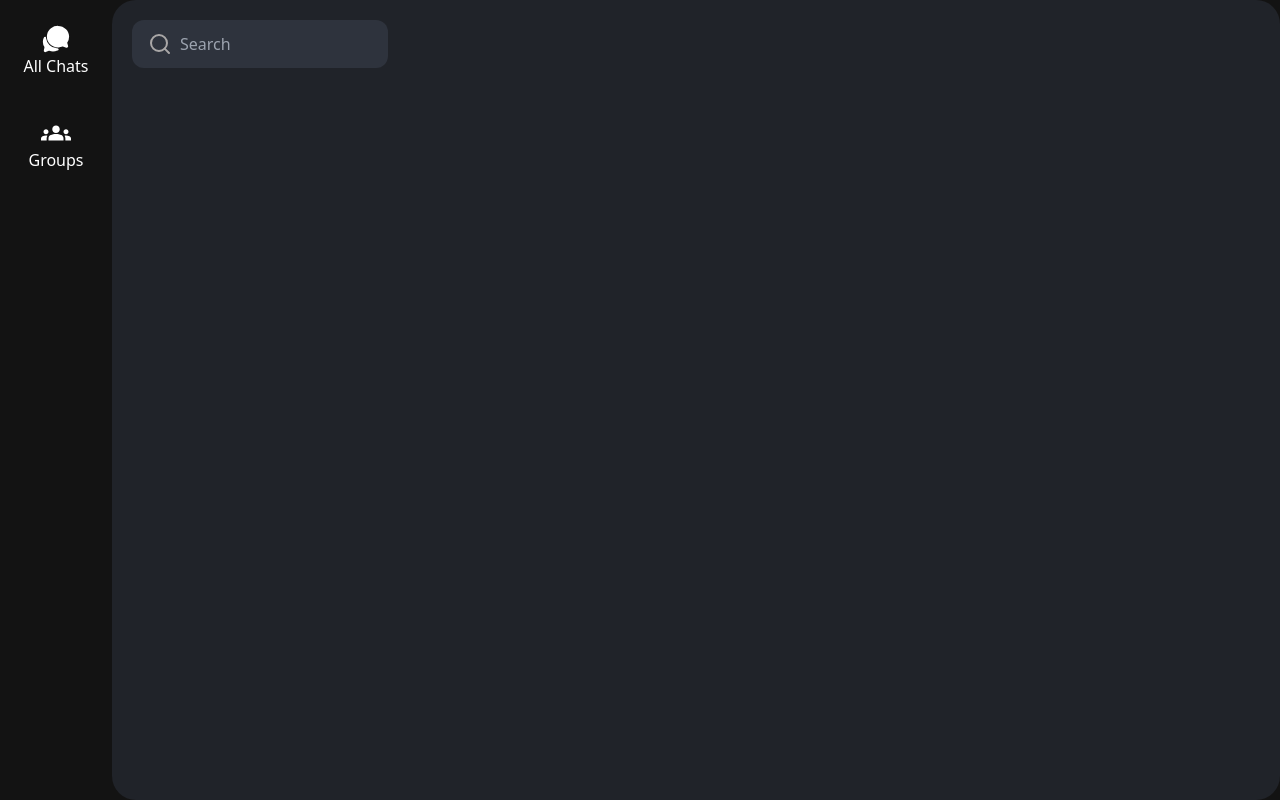
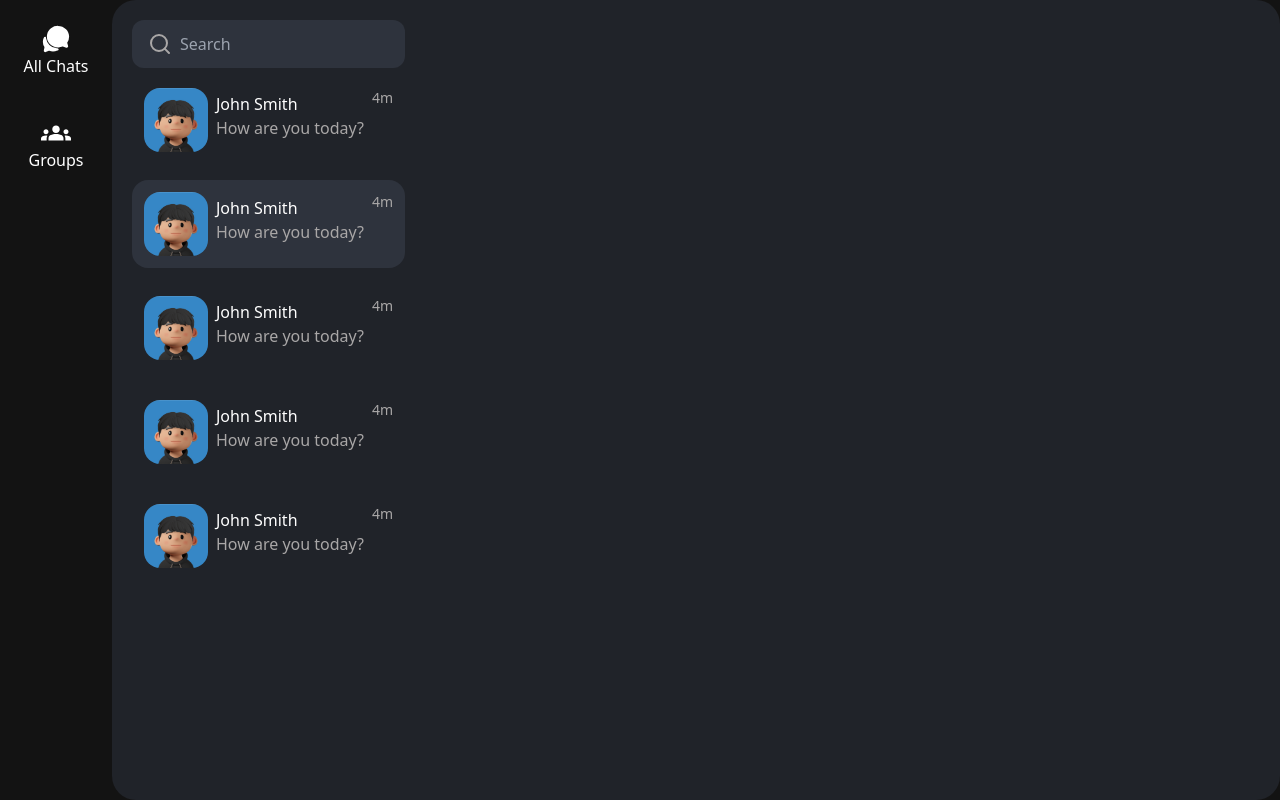
Before and after one commit to imxnasr/talky, a Next.js app: page / in a window 1280 px wide. Built offline with nearby package versions, Linux system fonts and the light colour scheme.

Commit message:
✨ Created ChatCard component

```diff
--- a/app/globals.css
+++ b/app/globals.css
@@ -1,6 +1,18 @@
 @tailwind base;
 @tailwind components;
 @tailwind utilities;
+
+@layer utilities {
+  /* Hide scrollbar for Chrome, Safari and Opera */
+  ::-webkit-scrollbar {
+    display: none;
+  }
+  /* Hide scrollbar for IE, Edge and Firefox */
+  * {
+    -ms-overflow-style: none; /* IE and Edge */
+    scrollbar-width: none; /* Firefox */
+  }
+}
 
 input {
   outline: none;
--- a/app/page.tsx
+++ b/app/page.tsx
@@ -1,11 +1,16 @@
-import { Search } from "@/components";
+import { ChatCard, Search } from "@/components";
 
 export default () => {
   return (
     <main className="flex">
       {/* Chats Section */}
-      <section className="flex flex-col min-w-64">
+      <section className="flex flex-col min-w-64 overflow-auto">
         <Search />
+        <ChatCard />
+        <ChatCard selected />
+        <ChatCard />
+        <ChatCard />
+        <ChatCard />
       </section>
     </main>
   );
--- /dev/null
+++ b/components/ChatCard.tsx
@@ -0,0 +1,26 @@
+import { FC } from "react";
+
+interface ChatCardProps {
+  selected?: boolean;
+}
+
+export const ChatCard: FC<ChatCardProps> = ({ selected = false }) => {
+  return (
+    <div className={`w-full my-2 flex cursor-pointer p-3 rounded-2xl ${selected && "bg-slateSecondary"}`}>
+      {/* Image Container */}
+      <div className="size-16 rounded-2xl overflow-hidden mr-2">
+        <img className="size-full" src="./avatar.jpg" alt="chat-image-alt" />
+      </div>
+      {/* Texts */}
+      <div>
+        <h4 className="text-color mt-1">John Smith</h4>
+        <p className="text-colorSecondary">How are you today?</p>
+      </div>
+      {/* Info */}
+      <div className="flex flex-col ml-2">
+        {/* Time */}
+        <p className="text-colorSecondary text-sm">4m</p>
+      </div>
+    </div>
+  );
+};
--- a/components/index.ts
+++ b/components/index.ts
@@ -1,3 +1,4 @@
 export * from "./Providers";
 export * from "./Navbar";
 export * from "./Search";
+export * from "./ChatCard";
```
Also changed, not shown: public/avatar.jpg (added).
